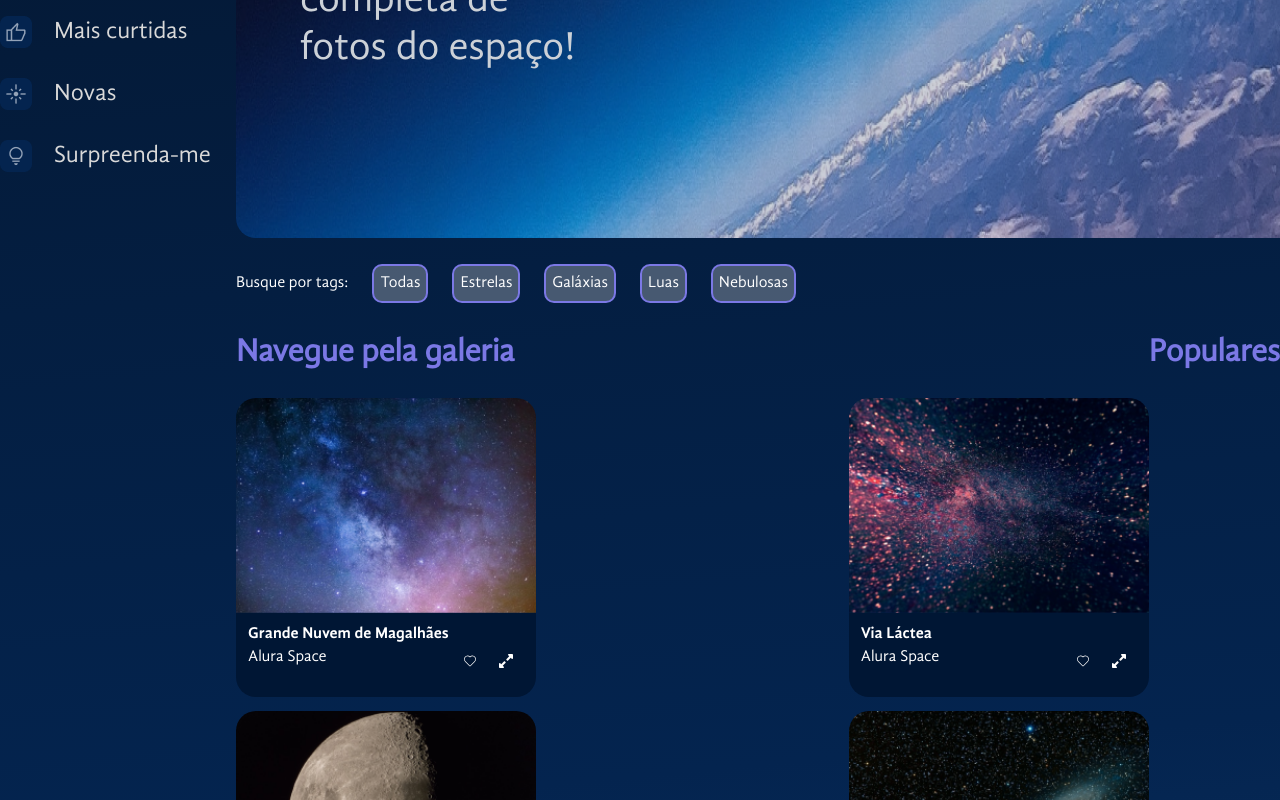
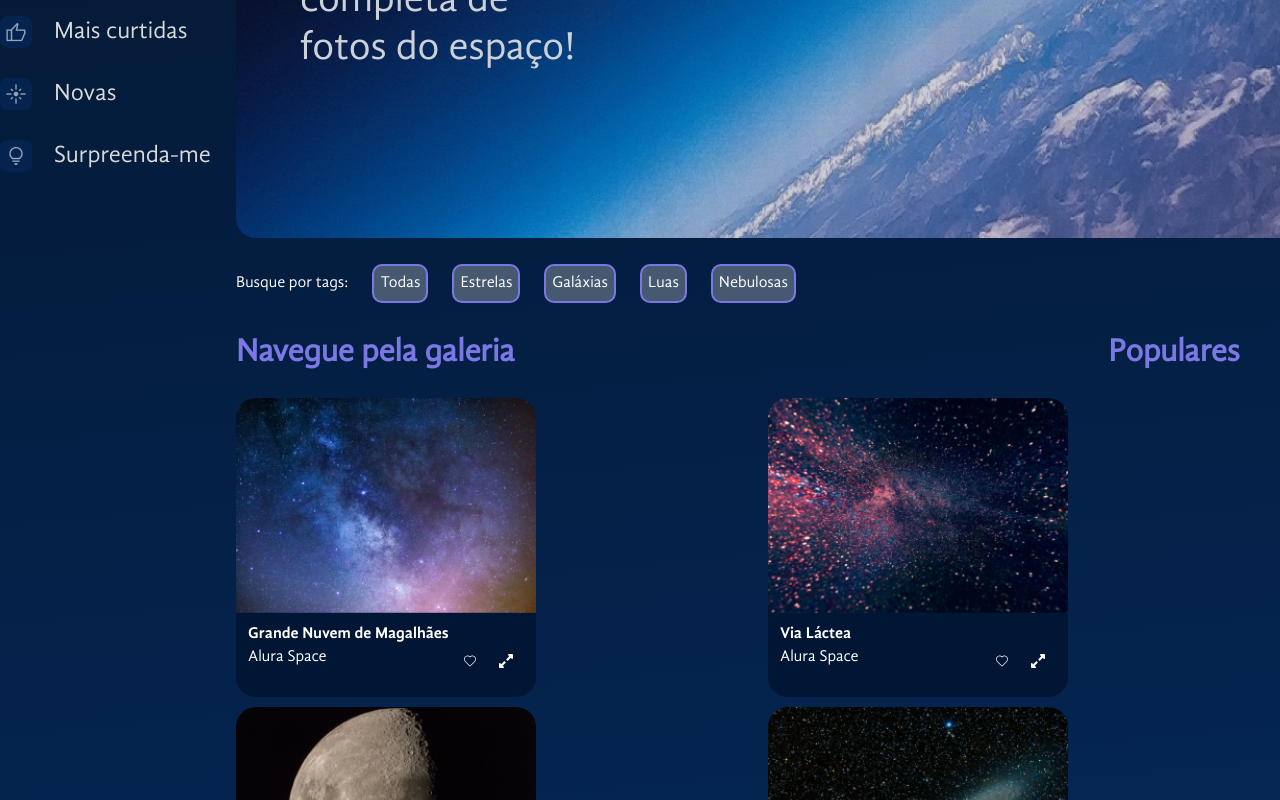
Before and after one commit to gabriielk0/space-app, a React (Vite) app: page / in a window 1280 px wide. Shown: the part 300-1100 px from the top of the page. Built offline with nearby package versions, Linux system fonts and the light colour scheme.

Commit message:
Ajustando componentes

```diff
--- a/src/componentes/Galeria/Populares/index.jsx
+++ b/src/componentes/Galeria/Populares/index.jsx
@@ -1,8 +1,9 @@
 import Titulo from "../../Titulo"
 
 const Populares = () => {
-    return (
-        <Titulo $alinhamento='center'>Populares</Titulo>
+    return (<div style={{ minWidth: 212}}>
+            <Titulo $alinhamento='center'>Populares</Titulo>
+        </div>
     )
 
 }
--- a/src/componentes/Galeria/index.jsx
+++ b/src/componentes/Galeria/index.jsx
@@ -15,7 +15,7 @@ const ImagemContainer = styled.section`
     display: flex;
     justify-content: space-between;
     flex-wrap: wrap;
-    gap: 14px;
+    gap: 10px;
 `
 
 // eslint-disable-next-line react/prop-types
--- a/src/componentes/Imagem/index.jsx
+++ b/src/componentes/Imagem/index.jsx
@@ -49,6 +49,7 @@ const RodapeEstilizado = styled.footer`
 
 
 const FonteEstilizada = styled.p`
+  font-family: 'GandhiSansRegular';
   margin-top: 5px;
   font-size: 16px;
   font-weight: 400;
```
